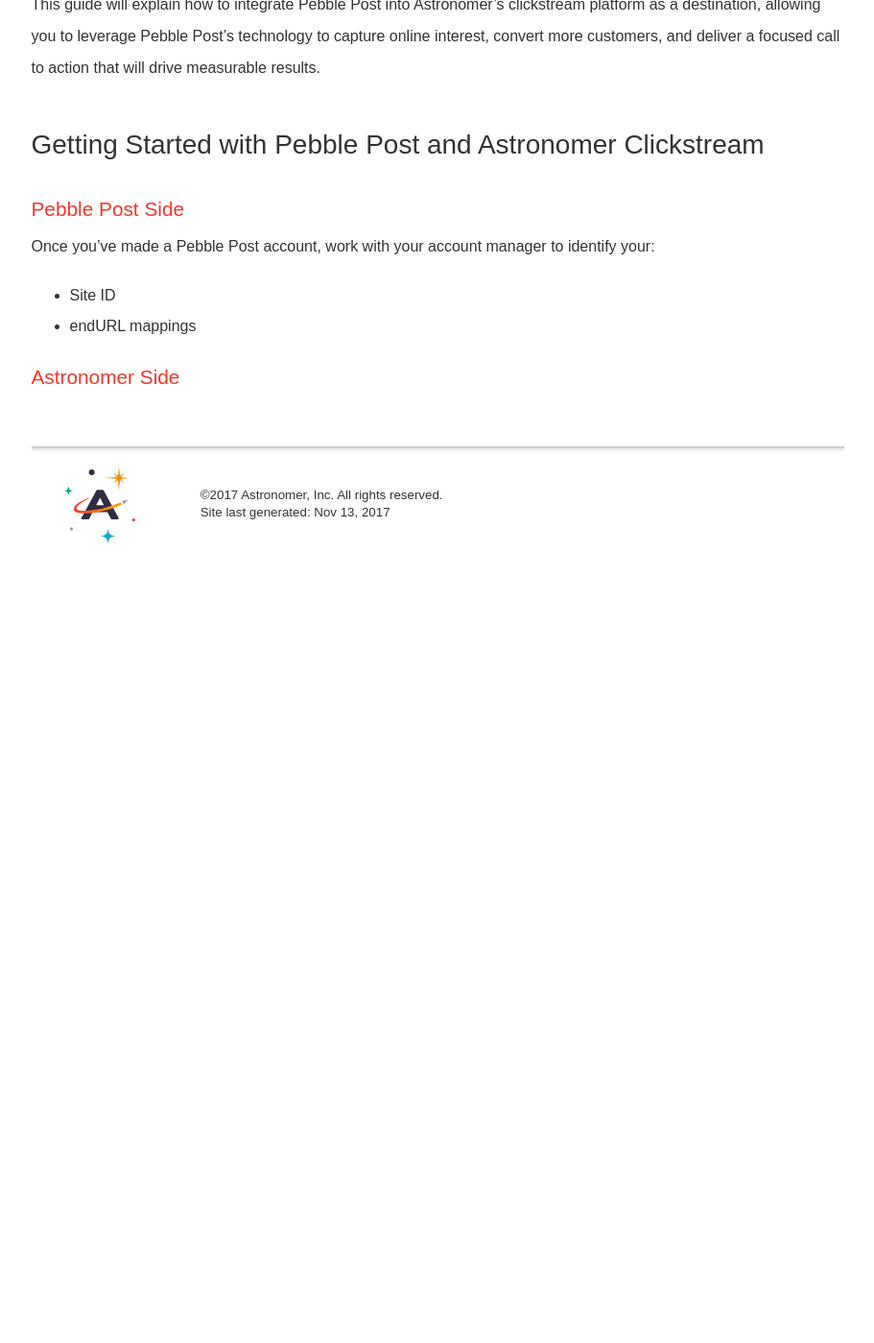
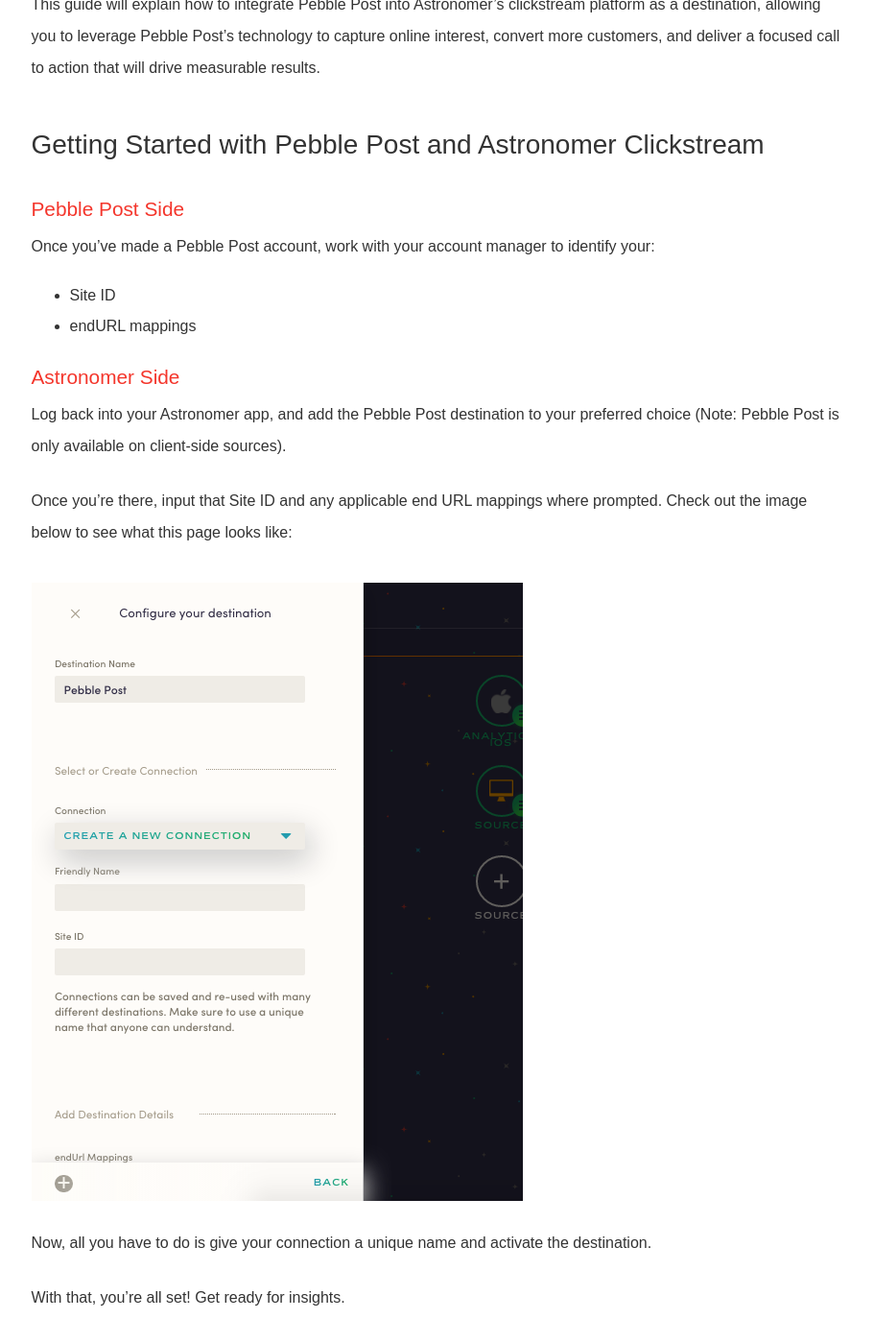
Before and after one commit to petedejoy/documentation, a Jekyll site: the page built from v2/clickstream/destinations/pebble-post.md, in a window 1280 px wide and 1400 px high, scrolled down 985 px. Shown: the whole window at 96% size, without its empty margins (330-1241 px from the left). Built offline with Jekyll 4.4.1, drawn with Linux system fonts in a browser that asks for light colours; nearby versions of some CDN libraries; some web fonts are replaced; comment, search, counter and statistics services are not loaded; before the commit the page ends 1572 px from its top, so only the background shows below that.

Commit message:
Pebble Post MVP #70

```diff
--- a/_data/sidebars/platform_sidebar.yml
+++ b/_data/sidebars/platform_sidebar.yml
@@ -218,6 +218,10 @@ entries:
           url: /v2/clickstream/destinations/outbrain.html
           output: web, pdf
 
+        - title: Pebble Post
+          url: /v2/clickstream/destinations/pebblepost.html
+          output: web, pdf
+
         - title: Pinterest
           url: /v2/clickstream/destinations/pinterest.html
           output: web, pdf
--- a/v2/clickstream/destinations/pebble-post.md
+++ b/v2/clickstream/destinations/pebble-post.md
@@ -27,3 +27,13 @@ Once you've made a Pebble Post account, work with your account manager to identi
 - endURL mappings
 
 ### Astronomer Side
+
+Log back into your Astronomer app, and add the Pebble Post destination to your preferred choice (Note: Pebble Post is only available on client-side sources).
+
+Once you're there, input that Site ID and any applicable end URL mappings where prompted. Check out the image below to see what this page looks like:
+
+![Pebblepost1](../../../images/pebblepost1.png)
+
+Now, all you have to do is give your connection a unique name and activate the destination.
+
+With that, you're all set! Get ready for insights.
```
